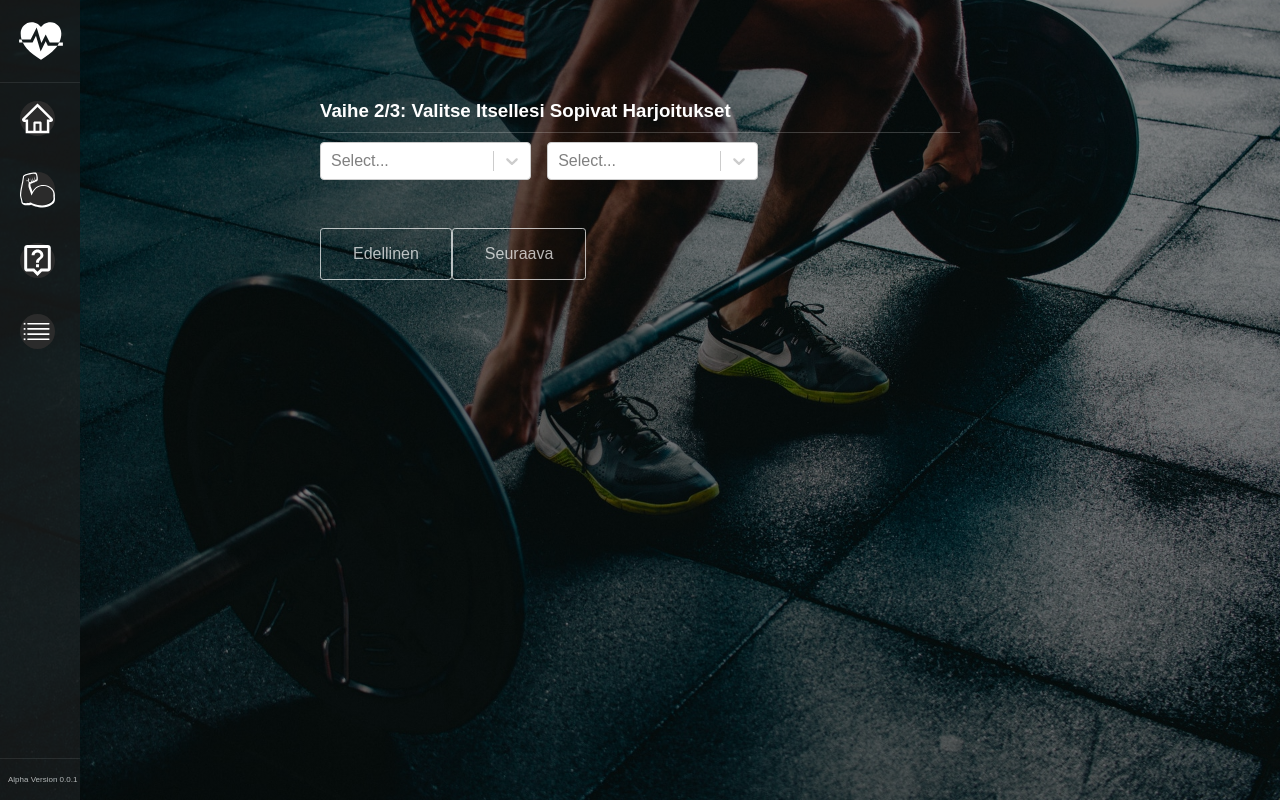
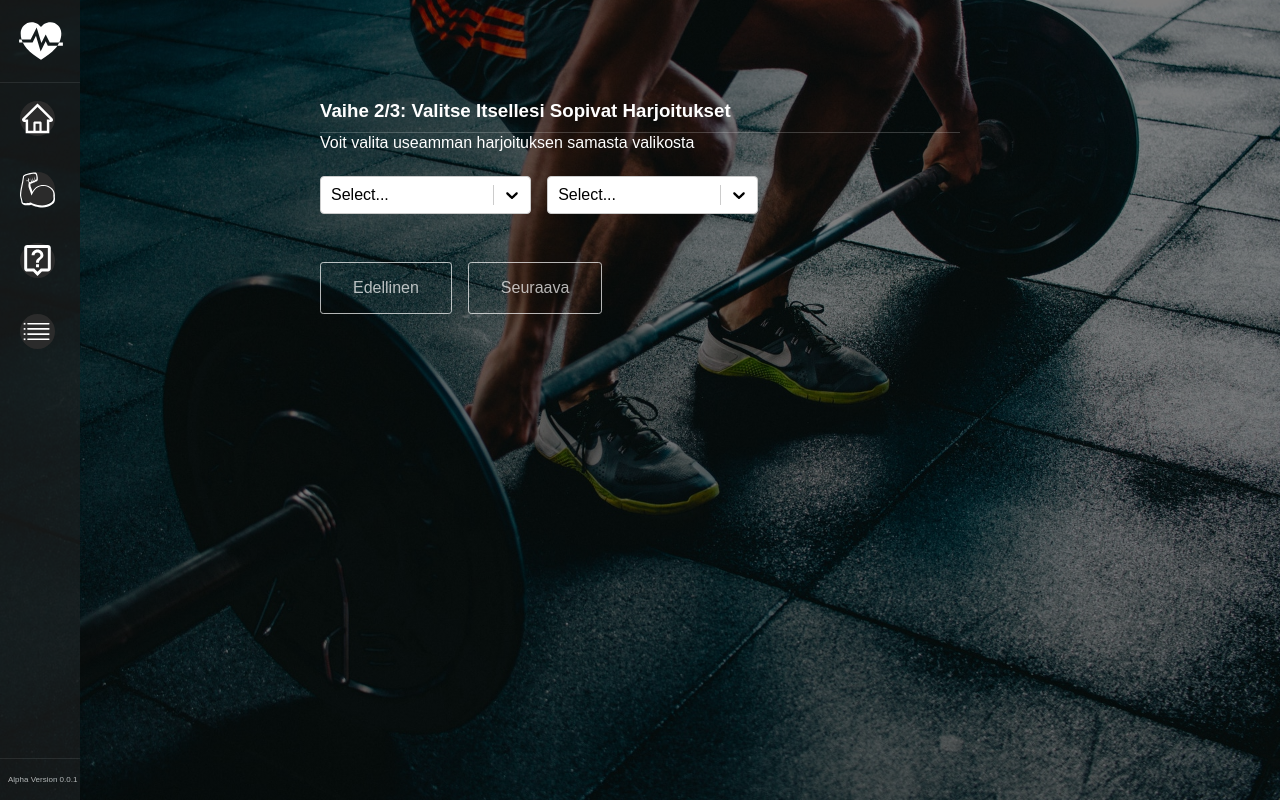
Before and after one commit to EinoTick/workout_program, a React (Create React App) app: page /exercises in a window 1280 px wide. Built offline with nearby package versions, Linux system fonts and the light colour scheme; a web font is replaced by a local one.

Commit message:
Update workout creator style

```diff
--- a/src/components/exercise-selector/ExerciseSelector.js
+++ b/src/components/exercise-selector/ExerciseSelector.js
@@ -39,8 +39,8 @@ const ExerciseSelector = () => {
 
   const exerciseOptions = [...backOptions, ...legsOptions, ...chestOptions, ...ShoulderOptions];
 
-  //The workouts are split in different return categories so that the developer may later
-  //add different type of default workouts easily. However, it altering the contex api states
+  //The workouts were split in different return categories so that the developer could have later
+  //added different type of default workouts easily. However, altering the contex api states
   //is a better solution and these are merely a relics now.
   if (workoutsContext.split === 1) {
     return (
--- a/src/components/exercise-selector/exersise-selector.scss
+++ b/src/components/exercise-selector/exersise-selector.scss
@@ -3,6 +3,12 @@
   display: grid;
   grid-template-columns: 33% 33% 33%;
   gap: 1rem;
+  @media (max-width: 800px) {
+    grid-template-columns: 40% 40%;
+  }
+  @media (max-width: 500px) {
+    grid-template-columns: 90%;
+  }
 
   .card {
     min-width: 8rem;
--- a/src/components/selector/Selector.js
+++ b/src/components/selector/Selector.js
@@ -1,5 +1,6 @@
 import React from 'react';
 import CreatableSelect from 'react-select/creatable';
+import './selector.scss';
 
 const Selector = ({exercises, setExercises, exerciseOptions}) => {
   return (
--- /dev/null
+++ b/src/components/selector/selector.scss
@@ -0,0 +1,5 @@
+.exercise-selector {
+  div {
+    color: black;
+  }
+}
--- a/src/index.scss
+++ b/src/index.scss
@@ -1,6 +1,12 @@
 @import url('https://fonts.googleapis.com/css2?family=Georama:ital,wght@0,300;0,400;0,500;0,600;0,700;1,300;1,400&display=swap');
 
+@media (min-width: 1800px) {
+  html {font-size: 180%;}
+}
 @media (min-width: 1500px) {
+  html {font-size: 150%;}
+}
+@media (min-width: 1300px) {
   html {font-size: 120%;}
 }
 @media (max-width: 1100px) {
@@ -54,6 +60,7 @@ button {
   max-width: 40rem;
   margin: 1.25rem auto 2.5rem;
   @media (max-width: 800px) {
+    max-width: 80vw;
     padding-left: 6rem;
   }
   @media (max-width: 500px) {
@@ -84,6 +91,10 @@ header {
 .home {
   text-align: center;
   max-width: 50rem;
+  display: flex;
+  justify-content: flex-start;
+  flex-direction: column;
+  align-items: center;
   .hero-text {
     font-size: 1rem;
     font-weight: normal;
@@ -145,7 +156,15 @@ header {
 }
 
 /* Exercises */
-
+.exercises {
+  a {
+    margin-right: 1em;
+  }
+  .exercises__sub-header {
+    transform: translateY(-0.5rem);
+    margin-bottom: 1rem;
+  }
+}
 
 /* Complete */
 .complete {
@@ -156,12 +175,20 @@ header {
     display: grid;
     column-gap: 2rem;
     row-gap: 3rem;
-    grid-template-columns: repeat(auto-fit, minmax(300px , 1fr));
+    grid-template-columns: repeat(auto-fit, minmax(200px , 1fr));
   }
 }
 .complete__workout-card {
   border: solid white 1px;
   padding: 1em 2em;
+  max-width: 10rem;
+  p {
+    font-size: 1.5rem;
+    font-weight: bolder;
+    text-transform: uppercase;
+    margin-bottom: 0.5rem;
+    color: #88abb7;
+  }
 }
 
 /*Premade workouts*/
--- a/src/pages/Complete.js
+++ b/src/pages/Complete.js
@@ -74,16 +74,16 @@ const Complete = () => {
       >
         <h2>Tallenna Harjoitus</h2>
         <div className="complete__card-grid">
-          <WorkoutCard header={"Treeni 1: "} exercise={workoutsContext.exercises1}/>
-          <WorkoutCard header={"Treeni 2: "} exercise={workoutsContext.exercises2}/>
+          <WorkoutCard header={"Treeni 1"} exercise={workoutsContext.exercises1}/>
+          <WorkoutCard header={"Treeni 2"} exercise={workoutsContext.exercises2}/>
           { hasThreeOrMore() &&
-            <WorkoutCard header={"Treeni 3: "} exercise={workoutsContext.exercises3}/>
+            <WorkoutCard header={"Treeni 3"} exercise={workoutsContext.exercises3}/>
           }
           { hasFourOrMore() &&
-            <WorkoutCard header={"Treeni 4: "} exercise={workoutsContext.exercises4}/>
+            <WorkoutCard header={"Treeni 4"} exercise={workoutsContext.exercises4}/>
           }
           { hasFiveOrMore() &&
-            <WorkoutCard header={"Treeni 5: "} exercise={workoutsContext.exercises5}/>
+            <WorkoutCard header={"Treeni 5"} exercise={workoutsContext.exercises5}/>
           }
         </div>
         <Link to="/exercises">
--- a/src/pages/Exercises.js
+++ b/src/pages/Exercises.js
@@ -41,6 +41,7 @@ const Exercises = () => {
                   exit="exit"
       >
         <h3>Vaihe 2/3: Valitse Itsellesi Sopivat Harjoitukset</h3>
+        <div className="exercises__sub-header">Voit valita useamman harjoituksen samasta valikosta</div>
         <ExerciseSelector/>
         <Link to="/split">
           <motion.button variants={buttonVariants} whileHover="hover">Edellinen</motion.button>
```
